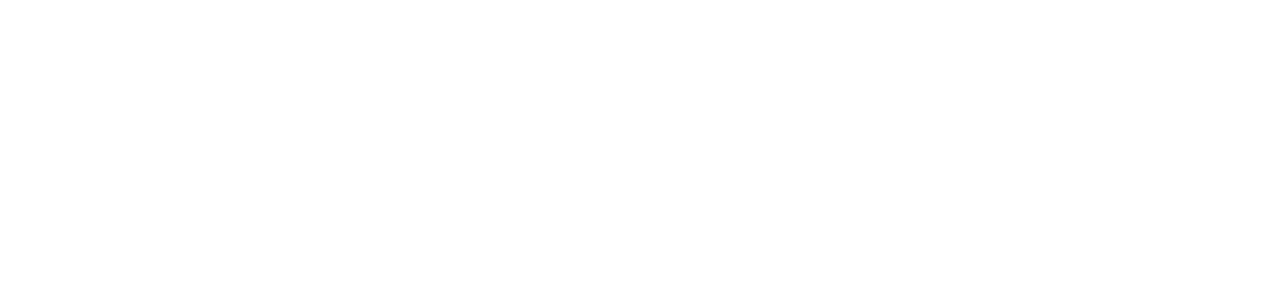
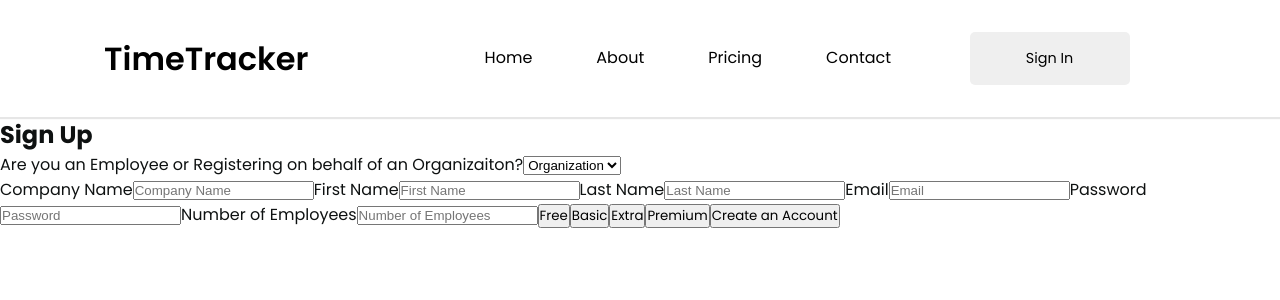
Before and after one commit to chenderson17/TimeTracker, a React (Create React App) app in the folder timetrackerwebapp/: page /signup in a window 1280 px wide. Before the commit this address had no page. Shown: the top 300 px of the page. Built offline with nearby package versions, Linux system fonts and the light colour scheme.

Commit message:
Updated routing for signup page and added some of the basic fields.

```diff
--- a/timetrackerwebapp/src/App.js
+++ b/timetrackerwebapp/src/App.js
@@ -4,6 +4,7 @@ import { BrowserRouter as Router, Route, Routes } from 'react-router-dom';
 import Home from './Components/Home.js'
 import Pricing from './Components/Pricing.js';
 import SignIn from './Components/SignIn.js';
+import SignUp from './Components/SignUp.js';
 
 function App() {
   return (
@@ -12,6 +13,7 @@ function App() {
         <Route path="/" element={<Home />} />
         <Route path="/pricing" element={<Pricing/>} />
         <Route path="/signin" element={<SignIn />} />
+        <Route path="/signup" element={<SignUp />} />
       </Routes>
     </Router>
   );
--- a/timetrackerwebapp/src/Components/Header.js
+++ b/timetrackerwebapp/src/Components/Header.js
@@ -15,7 +15,11 @@ export default function Header({signUpBtnDisplay,signInBtnDisplay, isHome, isPri
 
   function signUp() {
     if (signUpBtnDisplay) {
-      return <button className="signUpBtn-header header-btns ">Sign Up</button>;
+      return(
+      <a href='/signup'>
+     <button className="signUpBtn-header header-btns ">Sign Up</button>
+      </a>
+      )
     }
   }
 
--- a/timetrackerwebapp/src/Components/Pricing.css
+++ b/timetrackerwebapp/src/Components/Pricing.css
@@ -5,7 +5,6 @@
 }
 .price-top fieldset{
     width: 25%;
-    border:2px solid rgb(3,3,31);
     border-radius: 5px;
     margin: 0 auto;
 
--- a/timetrackerwebapp/src/Components/SignIn.css
+++ b/timetrackerwebapp/src/Components/SignIn.css
@@ -5,7 +5,7 @@
     margin-bottom:4rem;
     background-image:url('../images/SignInImage-1920.jpg');
     background-position: center;
-    background-size:cover;
+    margin-top:1rem;
 }
 .sign-in-main-c{
     display: flex;
@@ -13,7 +13,7 @@
     margin: 0 auto;
     align-items: center;
     padding: 8rem 5rem;
-    background-color: rgba(0, 0, 0, 0.500);
+    background-color: rgba(0, 0, 0, 0.550);
     color:rgb(255,255,255);
     width: 40%;
     border-radius: 5px;
--- a/timetrackerwebapp/src/Components/SignIn.js
+++ b/timetrackerwebapp/src/Components/SignIn.js
@@ -8,7 +8,6 @@ export default function SignIn(){
         <>
         <Header signUpBtnDisplay={true} signInBtnDisplay={false} isHome={false} isPrice={false} />
         <section className='sign-in-section'>
-
         <div class='sign-in-main-c'>
          <h2>Sign In</h2>
          <form action='/' method='POST'>
@@ -23,7 +22,7 @@ export default function SignIn(){
             </div>
             <div className='submit-btn-container'>
             <button type='submit'>Submit</button>
-            <p>Don't have an account? <a href='/'>Sign Up</a></p>
+            <p>Don't have an account? <a href='/signup'>Sign Up</a></p>
             </div>
          </form>
          </div>
--- /dev/null
+++ b/timetrackerwebapp/src/Components/SignUp.js
@@ -0,0 +1,114 @@
+import Header from './Header.js';
+import React, { useState } from 'react';
+
+export default function SignUp(){
+    const[signUpType, setSignUpType] = useState("org");
+    const[numOfEmployees, setNumOfEmployees] = useState(0);
+    function getEmployeeNumber(event){
+        setNumOfEmployees(event.target.value);
+    }
+    const displayPricePlans = (num) =>{
+        if(num <= 10) {
+            return (
+                <>
+                {createAButton("Free")}
+                {createAButton("Basic")}
+                {createAButton("Extra")}
+                {createAButton("Premium")}
+                </>
+            )
+        }
+        else if(num > 10 && num <= 100){
+            return(
+                <>
+                {createAButton("Basic")}
+                {createAButton("Extra")}
+                {createAButton("Premium")}
+                </>
+            )
+        }
+        else if(num > 100 && num <= 500){
+            return(
+            <>
+            {createAButton("Extra")}
+            {createAButton("Premium")}
+            </>
+            )
+        }
+        else if(num > 500){
+            return(
+            <>
+            {createAButton("Premium")}
+            </>
+            )
+        }
+
+    }
+    const genericInput = ()=>{
+        return(
+            <>
+                <label for='fNameSignup'>First Name</label>
+                <input type="text" name='fnameSignup' placeholder='First Name'></input>
+                <label for="lNameSignup">Last Name</label>
+                <input type="text" name='lnameSignup' placeholder='Last Name'></input>
+                <label for="emailSignup">Email</label>
+                <input type="email" name='emailSignup' placeholder='Email'></input>
+                <label for='passwordSignup'>Password</label>
+                <input type="password" name='passwordSignup' placeholder='Password'></input>
+            </>
+        )
+
+    }
+    const createAButton = (text)=>{
+        return(
+
+            <button type='submit' name='signUpSubmitBtn'>{text}</button>
+        )
+    }
+     function type (event) {setSignUpType(event.target.value);}
+     function displayFields(signUpType){
+        if(signUpType == "org"){
+        return(
+            <form action="/" method="POST">
+                <label for='companyNameSignup'>Company Name</label>
+                <input type='text' name='companyNameSignup' placeholder='Company Name'></input>
+                {genericInput()}
+                <label for='numOfEmployeesSignup'>Number of Employees</label>
+                <input type="number" name="numOfEmployeesSignup" placeholder='Number of Employees' onKeyUp={getEmployeeNumber}></input>
+                {displayPricePlans(numOfEmployees)}
+                {createAButton("Create an Account")}
+            </form>
+        )
+        }
+        else{
+            return(
+            <form action='/' method="POST">
+                <label for="companyIdSignup">Company ID</label>
+                <input type='text' name='companyId' placeholder='Company ID' max-length='5'></input>
+                {genericInput()}
+                {createAButton("Create an Account")}
+
+            </form>
+            )
+        }
+     }
+    return(
+        <>
+        <Header signUpBtnDisplay={false} signInBtnDisplay={true} isHome={false} isPrice={false} />
+        <div className='sign-up-header'>
+        <h2>Sign Up</h2>
+        </div>
+        <div className='sign-up-select-container'>
+            <label for='employee-or-org-select'>Are you an Employee or Registering on behalf of an Organizaiton?</label>
+            <select name='employee-org-select' id='employee-or-org-select' onClick={type}>
+                <option value='org'>Organization</option>
+                <option value='employee'>Employee</option>
+            </select>
+        </div>
+        <div className='random'>
+            {displayFields(signUpType)}
+
+        </div>
+        </>
+    )
+}
```
